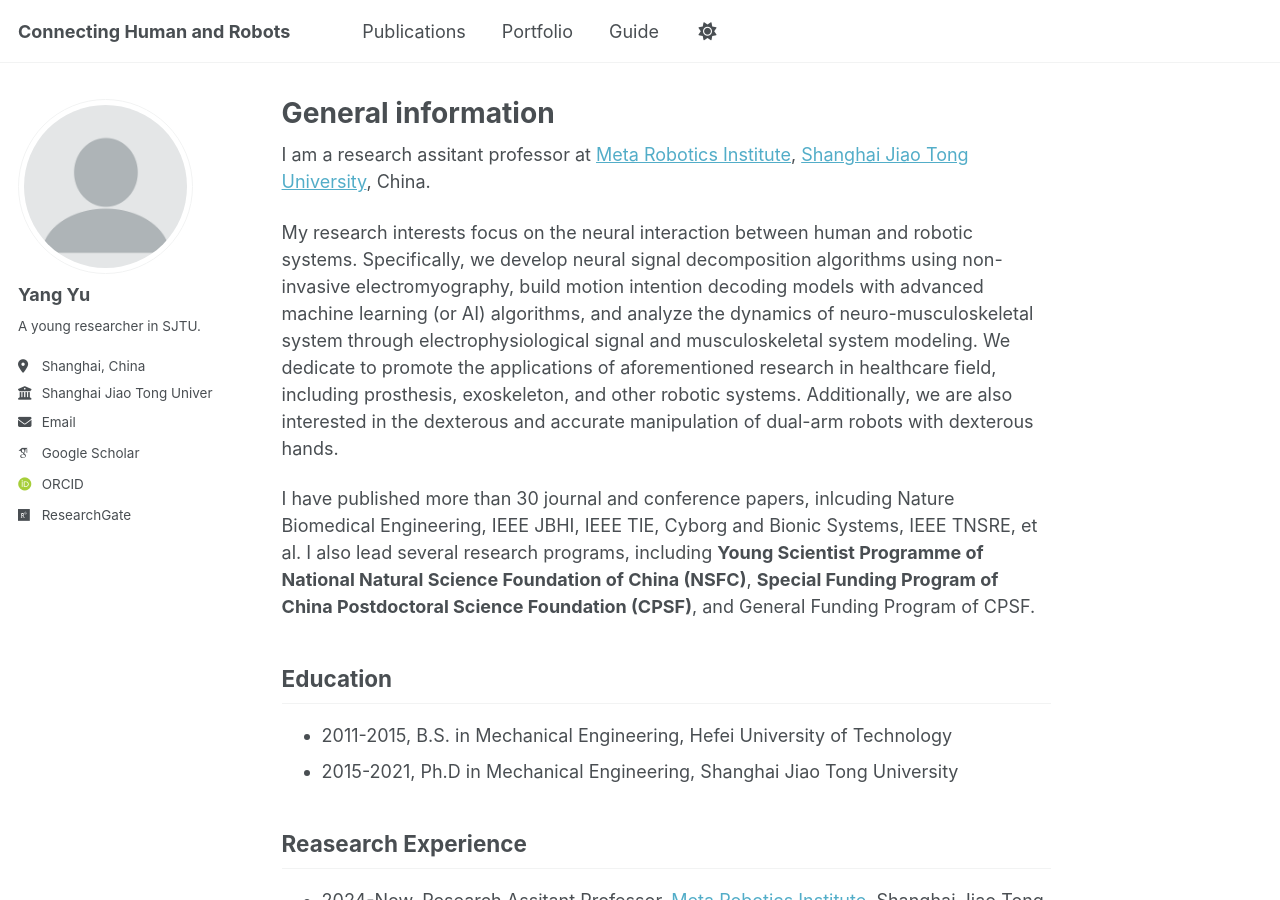
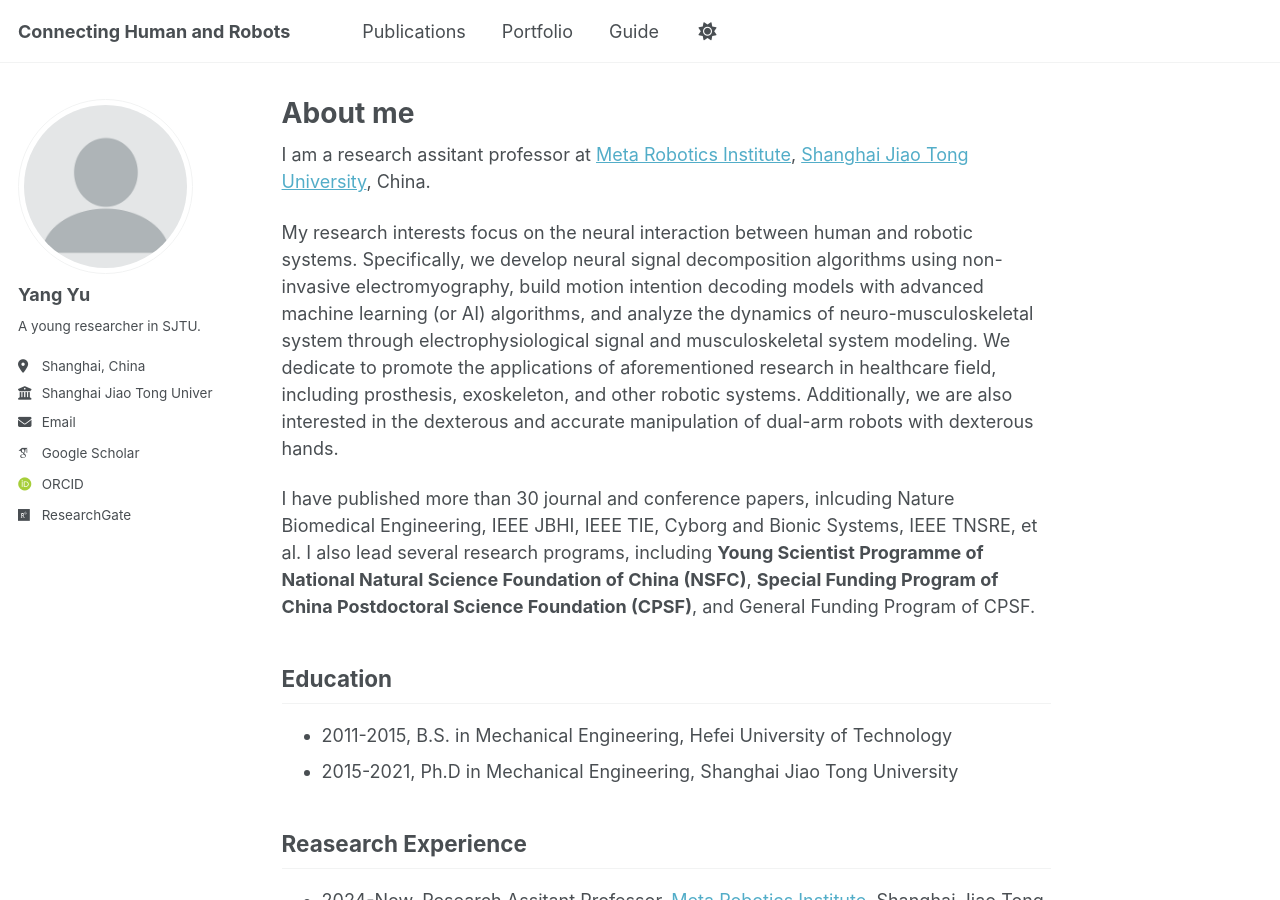
Before and after one commit to Yu-SJTUMRI/Yu-SJTUMRI.github.io, a Jekyll site: the page built from _pages/about.md, in a window 1280 px wide and 900 px high. Built offline with Jekyll 4.4.1, drawn with Linux system fonts in a browser that asks for light colours; some web fonts are replaced; a script that is not in the unit is left out.

Commit message:
Update about.md

```diff
--- a/_pages/about.md
+++ b/_pages/about.md
@@ -1,6 +1,6 @@
 ---
 permalink: /
-title: "General information"
+title: "About me"
 author_profile: true
 redirect_from:
   - /about/
```
